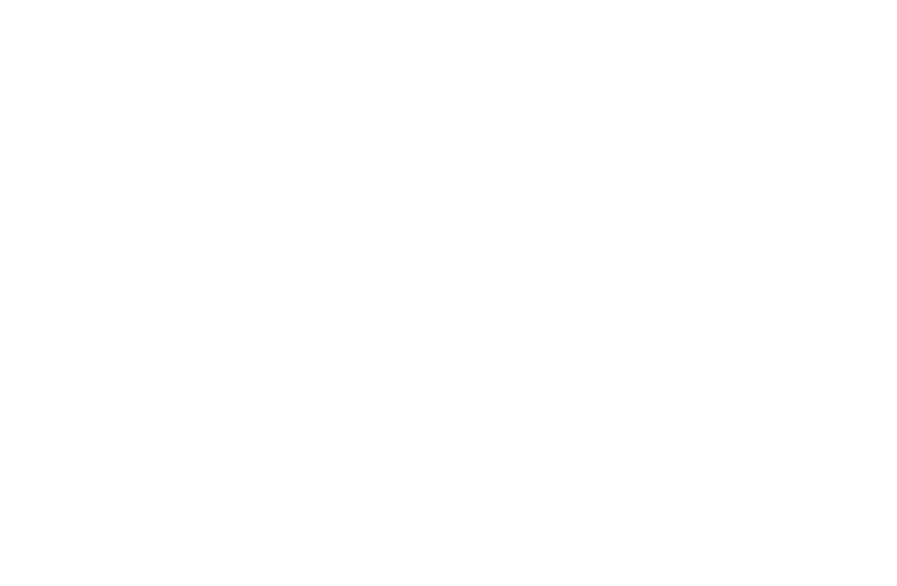
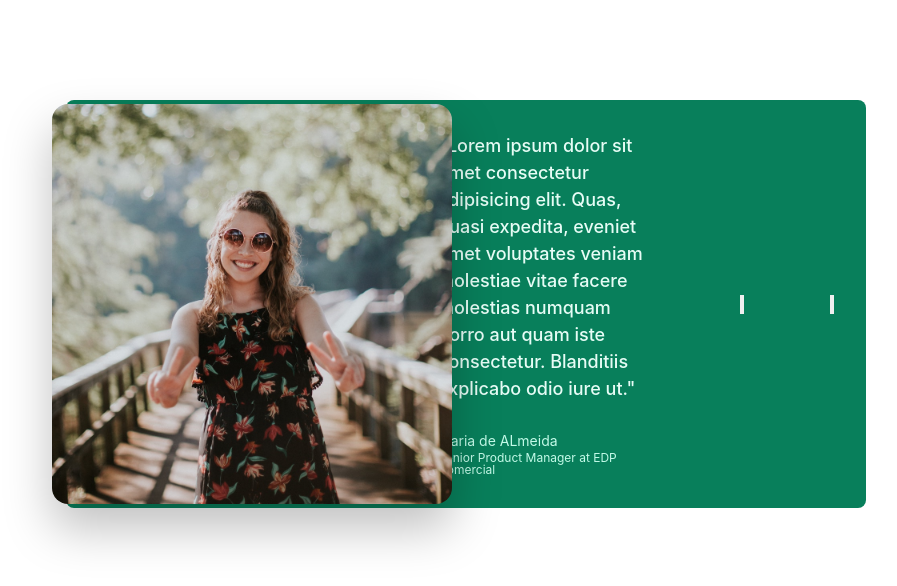
Before and after one commit to fatlindshehu/css-projects, a plain HTML site: page carousel/index.html in a window 1280 px wide. Shown: the whole page, without its empty margins (174-1071 px from the left). Drawn offline with Linux system fonts and the light colour scheme.

Commit message:
Building Carousel

```diff
--- a/carousel/index.html
+++ b/carousel/index.html
@@ -7,5 +7,52 @@
     <link rel="stylesheet" href="/style.css" />
     <title>Carousel</title>
   </head>
-  <body></body>
+  <body>
+    <div class="carousel">
+      <img src="/maria.jpg" alt="Maria" />
+      <blockquote class="testimonial">
+        <p class="testimonial-text">
+          "Lorem ipsum dolor sit amet consectetur adipisicing elit. Quas, quasi
+          expedita, eveniet amet voluptates veniam molestiae vitae facere
+          molestias numquam porro aut quam iste consectetur. Blanditiis
+          explicabo odio iure ut."
+        </p>
+        <p class="testimonial-author">Maria de ALmeida</p>
+        <p class="testimonial-job">Senior Product Manager at EDP Comercial</p>
+      </blockquote>
+      <button class="btn">
+        <svg
+          xmlns="http://www.w3.org/2000/svg"
+          class="h-6 w-6"
+          fill="none"
+          viewBox="0 0 24 24"
+          stroke="currentColor"
+          stroke-width="2"
+        >
+          <path
+            stroke-linecap="round"
+            stroke-linejoin="round"
+            d="M15 19l-7-7 7-7"
+          />
+        </svg>
+      </button>
+
+      <button class="btn">
+        <svg
+          xmlns="http://www.w3.org/2000/svg"
+          class="h-6 w-6"
+          fill="none"
+          viewBox="0 0 24 24"
+          stroke="currentColor"
+          stroke-width="2"
+        >
+          <path
+            stroke-linecap="round"
+            stroke-linejoin="round"
+            d="M9 5l7 7-7 7"
+          />
+        </svg>
+      </button>
+    </div>
+  </body>
 </html>
--- a/carousel/style.css
+++ b/carousel/style.css
@@ -20,3 +20,38 @@ body {
   color: #343a40;
   line-height: 1;
 }
+.carousel {
+  width: 800px;
+  background-color: #087f5b;
+  padding: 32px;
+  padding-left: 86px;
+  margin: 100px auto;
+  border-radius: 8px;
+  display: flex;
+  align-items: center;
+  gap: 86px;
+}
+
+img {
+  height: 200px;
+  border-radius: 8px;
+  transform: scale(2);
+  box-shadow: 0 12px 24px rgba(0, 0, 0, 0.25);
+}
+
+.testimonial-text {
+  font-size: 18px;
+  font-weight: 500;
+  line-height: 1.5;
+  margin-bottom: 32px;
+  color: #e6fcf5;
+}
+.testimonial-author {
+  font-size: 14px;
+  margin-bottom: 4px;
+  color: #c3fae8;
+}
+.testimonial-job {
+  font-size: 12px;
+  color: #c3fae8;
+}
```
Also changed, not shown: carousel/hero.jpg (added), carousel/maria.jpg (added).
